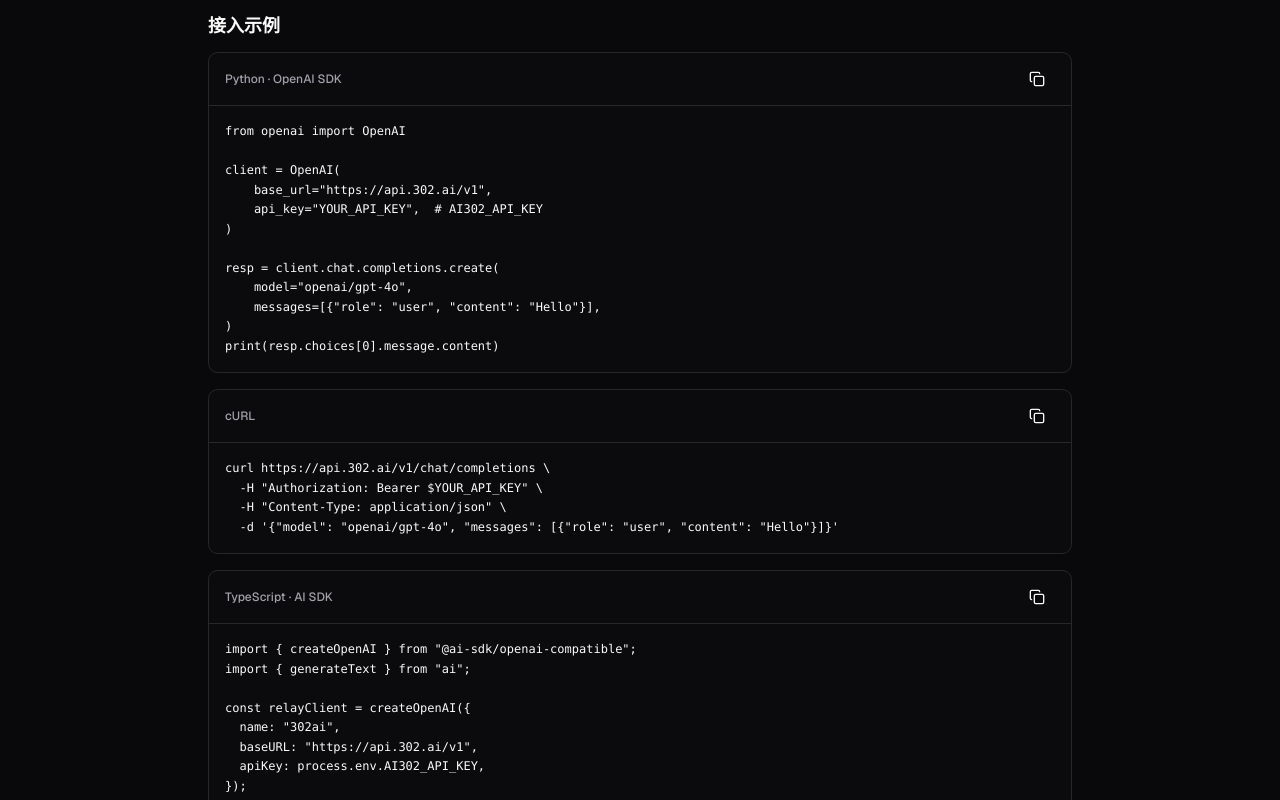
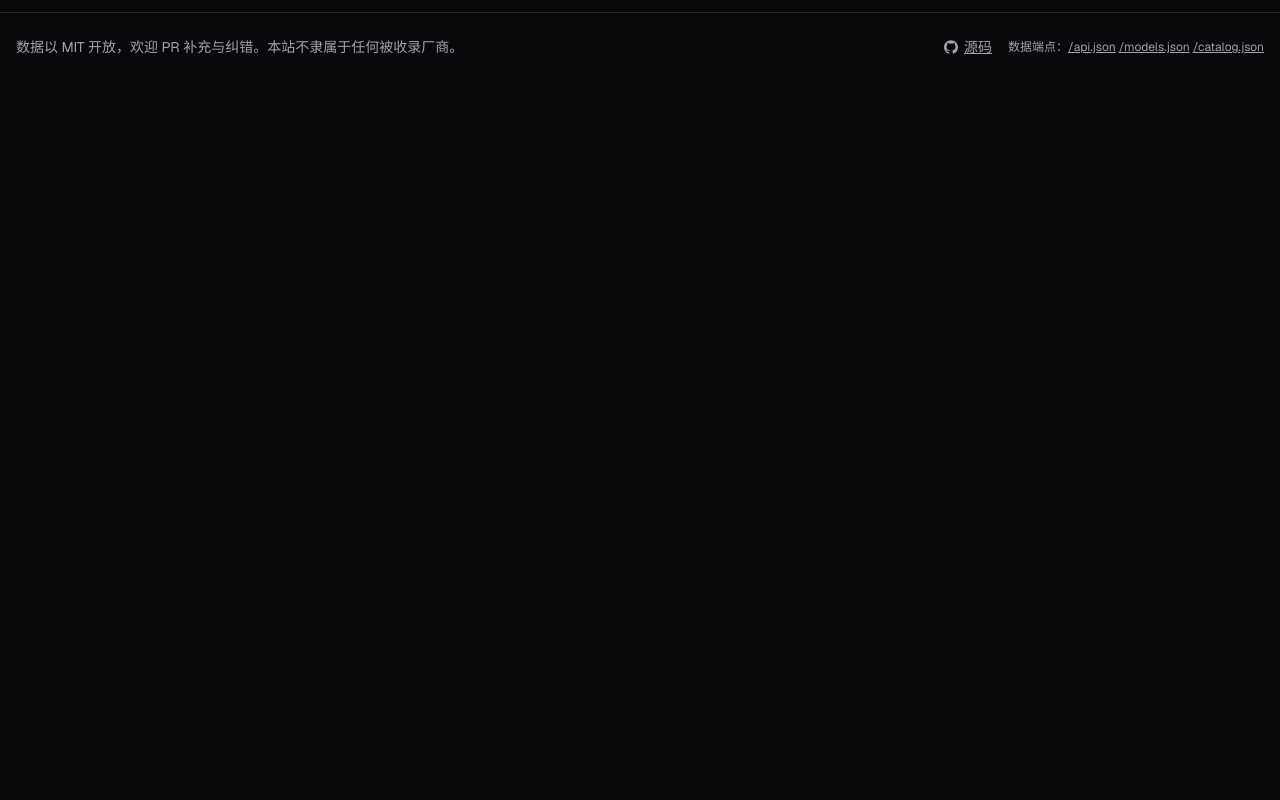
Before and after one commit to justjavac/free-models, a Next.js app: page /relay/302ai in a window 1280 px wide. Shown: the part 1120-1920 px from the top of the page. After the commit the page ends 1201 px from the top, so only its background shows below. Built offline with nearby package versions, Linux system fonts and the light colour scheme.

Commit message:
refactor(relay-detail): remove code examples (openai sdk, curl, ai sdk) and dead i18n keys

```diff
--- a/src/components/relay-detail.tsx
+++ b/src/components/relay-detail.tsx
@@ -27,39 +27,6 @@ export function RelayDetail({ relay, catalog }: { relay: Relay; catalog: Catalog
   const { t, locale } = useApp();
   const fq = relay.free_quota;
   const fType = fq.type as FreeQuotaType | undefined;
-  const firstModel = Object.keys(relay.models)[0] ?? "anthropic/claude-sonnet-4";
-
-  const pySnippet = `from openai import OpenAI
-
-client = OpenAI(
-    base_url="${relay.api}",
-    api_key="YOUR_API_KEY",  # ${relay.auth.env.join(", ")}
-)
-
-resp = client.chat.completions.create(
-    model="${firstModel}",
-    messages=[{"role": "user", "content": "Hello"}],
-)
-print(resp.choices[0].message.content)`;
-
-  const curlSnippet = `curl ${relay.api}/chat/completions \\
-  -H "Authorization: Bearer $YOUR_API_KEY" \\
-  -H "Content-Type: application/json" \\
-  -d '{"model": "${firstModel}", "messages": [{"role": "user", "content": "Hello"}]}'`;
-
-  const tsSnippet = `import { createOpenAI } from "@ai-sdk/openai-compatible";
-import { generateText } from "ai";
-
-const relayClient = createOpenAI({
-  name: "${relay.id}",
-  baseURL: "${relay.api}",
-  apiKey: process.env.${relay.auth.env[0] ?? "API_KEY"},
-});
-
-const { text } = await generateText({
-  model: relayClient("${firstModel}"),
-  prompt: "Hello",
-});`;
 
   return (
     <main className="mx-auto max-w-4xl px-4 py-8">
@@ -183,13 +150,6 @@ const { text } = await generateText({
         </div>
       </Section>
 
-      <Section title={t("detail.example")}>
-        <div className="space-y-4">
-          <CodeBlock title="Python · OpenAI SDK" code={pySnippet} />
-          <CodeBlock title="cURL" code={curlSnippet} />
-          <CodeBlock title="TypeScript · AI SDK" code={tsSnippet} />
-        </div>
-      </Section>
     </main>
   );
 }
@@ -231,17 +191,3 @@ function Field({
     </div>
   );
 }
-
-function CodeBlock({ title, code }: { title: string; code: string }) {
-  return (
-    <div className="rounded-lg border border-border bg-card/50">
-      <div className="flex items-center justify-between border-b border-border px-4 py-2">
-        <span className="text-xs font-medium text-muted-foreground">{title}</span>
-        <CopyButton value={code} size="icon" />
-      </div>
-      <pre className="overflow-x-auto p-4 text-xs leading-relaxed">
-        <code>{code}</code>
-      </pre>
-    </div>
-  );
-}
--- a/src/lib/i18n.ts
+++ b/src/lib/i18n.ts
@@ -27,8 +27,6 @@ export const dictionaries = {
     "detail.overview": "概览",
     "detail.freeQuota": "免费额度",
     "detail.modelsOffered": "提供的模型",
-    "detail.example": "接入示例",
-    "detail.quickStart": "快速开始",
     "detail.env": "环境变量",
     "detail.pricing": "计费方式",
     "detail.features": "特性",
@@ -132,8 +130,6 @@ export const dictionaries = {
     "detail.overview": "Overview",
     "detail.freeQuota": "Free quota",
     "detail.modelsOffered": "Models offered",
-    "detail.example": "Quickstart",
-    "detail.quickStart": "Quick start",
     "detail.env": "Env vars",
     "detail.pricing": "Pricing",
     "detail.features": "Features",
```
